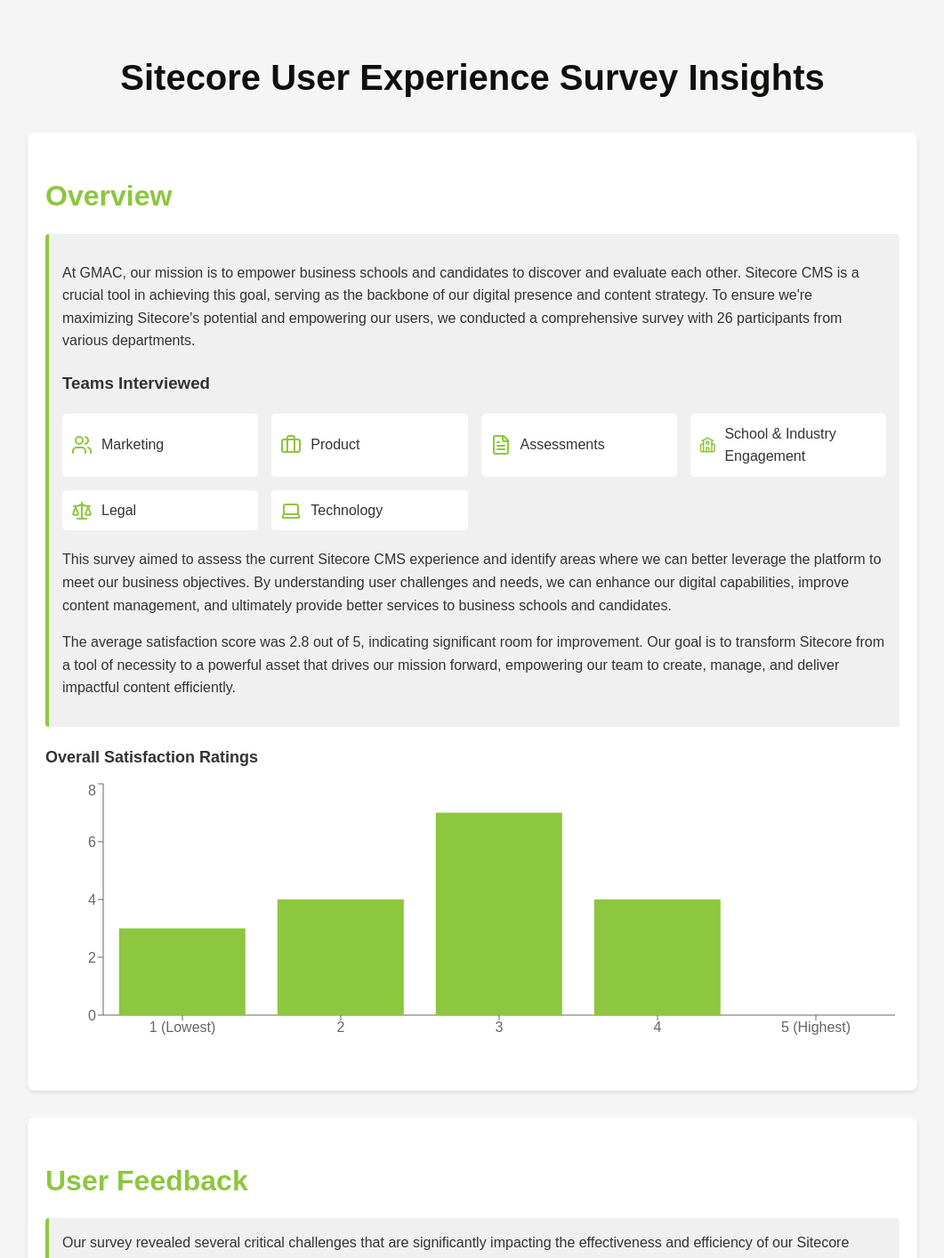
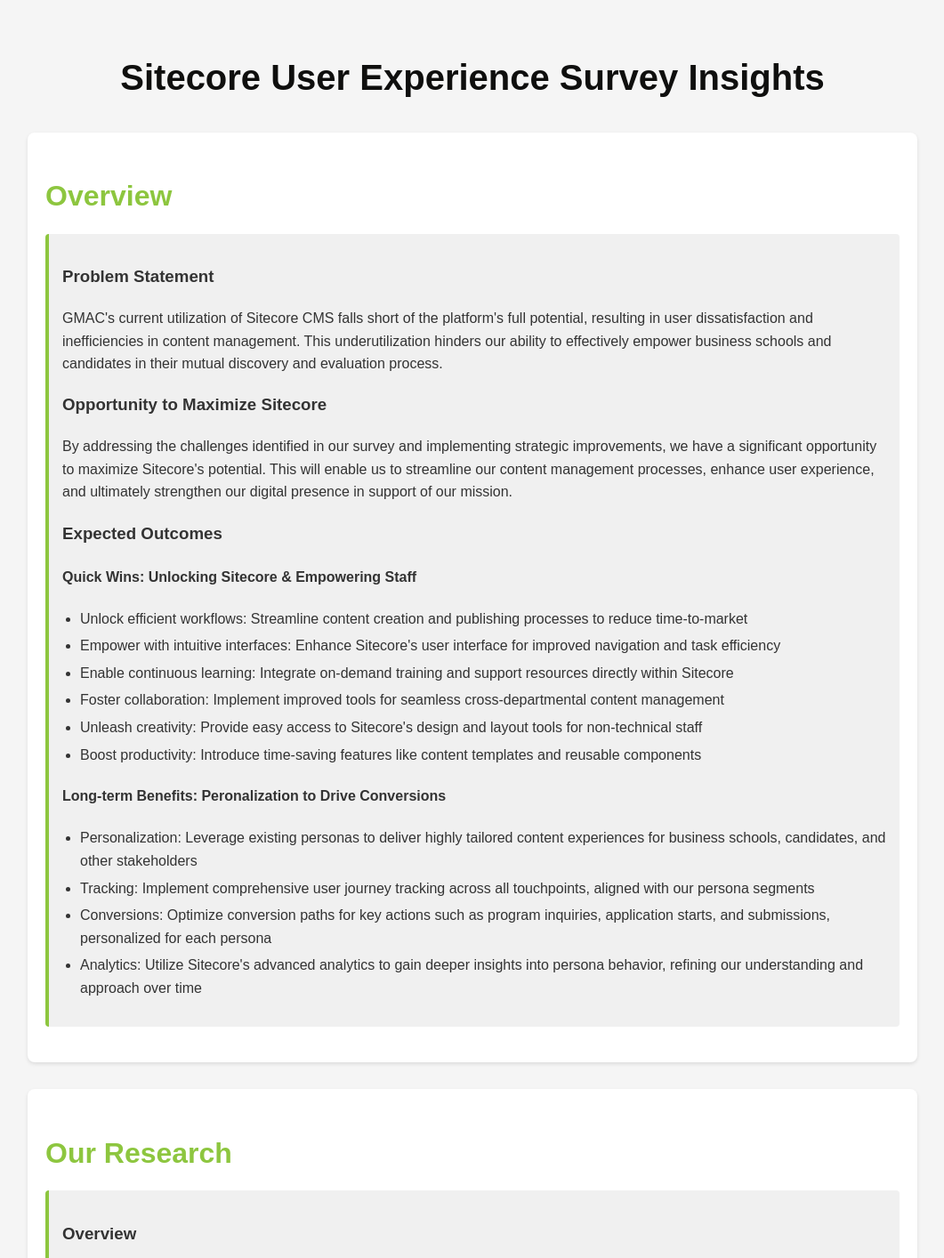
Before and after one commit to wlgrana/sitecoresurvey, a React (Create React App) app: page / in a window 1280 px wide. Shown: the top 1414 px of the page at 89% size, without its empty margins (109-1170 px from the left). Built offline with nearby package versions, Linux system fonts and the light colour scheme.

Commit message:
Added teams and urgency styling

```diff
--- a/src/App.js
+++ b/src/App.js
@@ -23,10 +23,28 @@
   FileText,
   School,
   Scale,
-  Laptop
+  Laptop,
+  Calendar,
+  Clipboard
 } from 'lucide-react';
 import { Chart } from 'react-google-charts';
 import GanttChart from './GanttChart';
+
+const IconHeader = ({ Icon, title }) => (
+  <h3 className="flex items-center gap-2 text-xl font-bold mb-3">
+    <Icon className="w-6 h-6" />
+    {title}
+  </h3>
+);
+
+const BoldPhrase = ({ children }) => <strong className="text-blue-600">{children}</strong>;
+
+const IconListItem = ({ Icon, children }) => (
+  <div className="flex items-start gap-3 mb-4">
+    <Icon className="w-6 h-6 mt-1 flex-shrink-0 text-blue-500" />
+    <span>{children}</span>
+  </div>
+);
 
 const TeamTable = () => {
   const teams = [
@@ -100,9 +118,9 @@
 );
 
 const createGanttData = () => [
-  { name: 'Phase 1', start: new Date(2024, 6, 1).getTime(), end: new Date(2024, 8, 30).getTime() },
-  { name: 'Phase 3', start: new Date(2024, 6, 1).getTime(), end: new Date(2024, 8, 30).getTime() },
-  { name: 'Phase 2', start: new Date(2024, 9, 1).getTime(), end: new Date(2024, 11, 31).getTime() },
+  { name: 'Phase 1', start: new Date(2024, 7, 1).getTime(), end: new Date(2024, 9, 28).getTime() },
+  { name: 'Phase 2', start: new Date(2024, 9, 1).getTime(), end: new Date(2024, 11, 28).getTime() },
+  { name: 'Phase 3', start: new Date(2024, 11, 1).getTime(), end: new Date(2025, 2, 28).getTime() },
 ];
 
 const PieChartSection = ({ data, title }) => {
@@ -172,6 +190,48 @@
 
   <InfoGraphicSection title="Overview">
     <p className="challenges-intro">
+      <div className="problem-statement">
+        <h3>Problem Statement</h3>
+        <p>
+          GMAC's current utilization of Sitecore CMS falls short of the platform's full potential, resulting in user dissatisfaction and inefficiencies in content management. This underutilization hinders our ability to effectively empower business schools and candidates in their mutual discovery and evaluation process.
+        </p>
+      </div>
+      <div className="opportunity">
+        <h3>Opportunity to Maximize Sitecore</h3>
+        <p>
+          By addressing the challenges identified in our survey and implementing strategic improvements, we have a significant opportunity to maximize Sitecore's potential. This will enable us to streamline our content management processes, enhance user experience, and ultimately strengthen our digital presence in support of our mission.
+        </p>
+      </div>
+      <div className="expected-outcomes">
+        <h3>Expected Outcomes</h3>
+        <div className="quick-wins">
+          <h4>Quick Wins: Unlocking Sitecore & Empowering Staff</h4>
+          <ul>
+            <li>Unlock efficient workflows: Streamline content creation and publishing processes to reduce time-to-market</li>
+            <li>Empower with intuitive interfaces: Enhance Sitecore's user interface for improved navigation and task efficiency</li>
+            <li>Enable continuous learning: Integrate on-demand training and support resources directly within Sitecore</li>
+            <li>Foster collaboration: Implement improved tools for seamless cross-departmental content management</li>
+            <li>Unleash creativity: Provide easy access to Sitecore's design and layout tools for non-technical staff</li>
+            <li>Boost productivity: Introduce time-saving features like content templates and reusable components</li>
+          </ul>
+        </div>
+        <div className="long-term-benefits">
+          <h4>Long-term Benefits: Peronalization to Drive Conversions </h4>
+          <ul>
+            <li>Personalization: Leverage existing personas to deliver highly tailored content experiences for business schools, candidates, and other stakeholders</li>
+            <li>Tracking: Implement comprehensive user journey tracking across all touchpoints, aligned with our persona segments</li>
+            <li>Conversions: Optimize conversion paths for key actions such as program inquiries, application starts, and submissions, personalized for each persona</li>
+            <li>Analytics: Utilize Sitecore's advanced analytics to gain deeper insights into persona behavior, refining our understanding and approach over time</li>
+          </ul>
+        </div>
+      </div>
+    </p>
+  </InfoGraphicSection>
+
+  <InfoGraphicSection title="Our Research">
+    <p className="challenges-intro">
+      <div className="overview">
+        <h3>Overview</h3>
         <p>
           At GMAC, our mission is to empower business schools and candidates to discover and evaluate each other. Sitecore CMS is a crucial tool in achieving this goal, serving as the backbone of our digital presence and content strategy. To ensure we're maximizing Sitecore's potential and empowering our users, we conducted a comprehensive survey with 26 participants from various departments.
         </p>
@@ -182,6 +242,7 @@
         <p>
           The average satisfaction score was 2.8 out of 5, indicating significant room for improvement. Our goal is to transform Sitecore from a tool of necessity to a powerful asset that drives our mission forward, empowering our team to create, manage, and deliver impactful content efficiently.
         </p>
+      </div>
     </p>
     <BarChartSection data={satisfactionData} title="Overall Satisfaction Ratings" />
   </InfoGraphicSection>
@@ -261,18 +322,19 @@
         />
       </InfoGraphicSection>
 
-  <InfoGraphicSection title="Next Steps">
+  <InfoGraphicSection title="Our Plan">
   <p className="challenges-intro">
     Based on our survey findings, we've developed a phased approach to address the challenges and maximize the potential of our Sitecore implementation. This plan is designed to progressively enhance our digital capabilities, user experience, and overall business impact.
-    <GanttChart />
+    <GanttChart/>
   </p>
         <h3>Phase 1: Foundation Improvements</h3>
         <NextStepItem
           icon={Zap}
-          title="Performance Optimization"
+          title="Performance Optimization - Phase 1"
           description={`
             <p>Our development team, in collaboration with Sitecore support, will conduct a thorough investigation to identify the root causes of the sluggish performance. We'll implement a multi-faceted approach to resolve these issues, which may include:</p>
             <ol>
+              <li>Performance Dashboard that tracks like: Item Save Time (ms), Publish Time (s), Cache Hit Ratio (%), Media Library Access Time (ms), and more.</li>
               <li>Optimizing caching strategies at various levels (browser, CDN, Sitecore)</li>
               <li>Reviewing and potentially upgrading server specifications</li>
               <li>Analyzing and refining Sitecore pipelines and integrations for efficiency</li>
@@ -285,7 +347,7 @@
         />
         <NextStepItem
           icon={BookOpen}
-          title="Training and Learning Resources"
+          title="Training and Learning Resources - Phase 1"
           description={`
             <p>We will develop a comprehensive training program and create a variety of learning resources to empower users at all levels. These resources will be centralized and easily accessible through Microsoft Teams and SharePoint, allowing users to search and find the training they need efficiently. Our initiative will include:</p>
             <ol>
@@ -302,7 +364,7 @@
         />
         <NextStepItem
           icon={Users}
-          title="Workflow Standardization"
+          title="Workflow Standardization - Phase 1"
           description={`
             We will define and implement standardized workflows for content creation and publishing in Sitecore. This initiative will:
             <ul>
@@ -322,7 +384,7 @@
         <h3>Phase 2: Content Organization and Cleanup</h3>
         <NextStepItem
           icon={FolderTree}
-          title="Content and Media Library Reorganization"
+          title="Content and Media Library Reorganization - Phase 2"
           description={`
             <p>We will embark on a comprehensive overhaul of our content and media library structure within Sitecore. This initiative involves a systematic review of all existing content and media assets, followed by the implementation of a new, intuitive organizational structure. We'll develop clear naming conventions, establish a logical hierarchy, and implement robust metadata tagging to enhance searchability. This reorganization will also include the creation of templates and guidelines to ensure consistency in future content uploads and organization.</p>
           `}
@@ -334,7 +396,7 @@
         <h3>Phase 3: Advanced Features and Optimization</h3>
         <NextStepItem
           icon={Users}
-          title="Leverage Sitecore 10.2 Personalization Features"
+          title="Personalization - Phase 3"
           description={`
             <p>We will implement and optimize Sitecore 10.2's advanced personalization features to enhance user experience and content relevance. This process will include:</p>
             <ul>
@@ -348,13 +410,12 @@
             <p>This implementation will require additional training for content creators and marketers, development of a personalization strategy aligned with business goals, creation of user segments and personas, and ongoing testing and optimization.</p>
           `}
           impact={`
-            Leveraging Sitecore 10.2's personalization features will allow us to provide tailored, highly relevant experiences to our users. This will lead to increased engagement, higher conversion rates, and ultimately better support for business schools and candidates in their decision-making processes. By delivering personalized content, we can improve user satisfaction, increase time spent on our platform, and enhance the overall effectiveness of our digital presence. This data-driven approach will also provide valuable insights into user preferences and behaviors, allowing us to continually refine our content strategy and user experience design. Furthermore, by implementing AI-powered personalization, we can scale our efforts efficiently, ensuring that we can deliver personalized experiences even as our user base grows.
-          `}
+            Leveraging Sitecore personalization features will allow us to provide tailored, highly relevant experiences to our users. This will lead to increased engagement, higher conversion rates, and ultimately better support for business schools and candidates in their decision-making processes.`}
           partnerships="Marketing Team, Content Strategy Team, UX Research Team, IT Support Team, Data Privacy Team"
         />
         <NextStepItem
           icon={BarChart2}
-          title="Enable A/B Testing and Sitecore Analytics"
+          title="Enable A/B Testing and Sitecore Analytics - Phase 3"
           description={`
             <p>We will activate and configure Sitecore's built-in A/B testing and analytics capabilities, tailoring them to our specific needs and objectives. This process will involve setting up key performance indicators (KPIs), creating custom dashboards, and integrating with our existing analytics tools. We'll develop a comprehensive training program to ensure all relevant team members can effectively use these features, covering topics such as creating and running A/B tests, interpreting analytics data, and using insights to inform content strategy.</p>
           `}
@@ -365,7 +426,7 @@
         />
         <NextStepItem
           icon={Layout}
-          title="Optimize Templates and Layouts for Content Impact"
+          title="Optimize Templates and Layouts for Content Impact - Phase 3"
           description={`
             We will enhance existing templates and create new layouts in Sitecore to maximize our content's potential and drive key performance indicators (KPIs). This process will involve:
             <ul>
@@ -381,6 +442,36 @@
           `}
           partnerships="Content Strategy Team, UX Design Team, Marketing Team, Front-end Development Team"
         />
+
+    <InfoGraphicSection title="Next Steps">
+      <div className="challenges-intro bg-white p-6 rounded-lg shadow-lg">
+        <div className="space-y-6">
+
+            <strong> Identify Necessary Resources:</strong> Conduct a comprehensive assessment of the resources required for successful Sitecore optimization. This includes:
+            <ul className="list-disc pl-6 mt-2">
+              <li>Technical expertise</li>
+              <li>Content strategists and creators</li>
+              <li>Project management</li>
+              <li>Training resources</li>
+            </ul>
+            <strong>Create a Detailed Project Plan:</strong> Develop a comprehensive project plan with specific dates and milestones. Key components include:
+            <ul className="list-disc pl-6 mt-2">
+              <li>Detailed timeline for each phase of the optimization process</li>
+              <li>Specific tasks and subtasks with assigned responsibilities</li>
+              <li>Key deliverables and their due dates</li>
+            </ul>
+            <strong>Form a Cross-Functional Working Group:</strong> Establish a dedicated team to oversee and execute the Sitecore optimization project:
+            <ul className="list-disc pl-6 mt-2">
+              <li>Include representatives from IT, Marketing, Content, and key business units</li>
+              <li>Define roles and responsibilities for each team member</li>
+              <li>Set up regular meeting schedules and communication channels</li>
+              <li>Establish decision-making processes and escalation procedures</li>
+              <li>Create a framework for ongoing collaboration and knowledge sharing</li>
+            </ul>
+        </div>
+      </div>
+    </InfoGraphicSection>
+
       <InfoGraphicSection title="About This Report">
           <p>
             This Sitecore User Experience Survey report was prepared by the Digital Experience (DX) Team at GMAC. Our analysis synthesizes feedback from 26 participants across various departments, providing a holistic view of our current Sitecore implementation and outlining a strategic path forward.
```
Also changed, not shown: src/GanttChart.js (+10 -6 lines), src/index.js (line endings or trailing spaces). Lines whose indentation alone changed are shown as unchanged.
